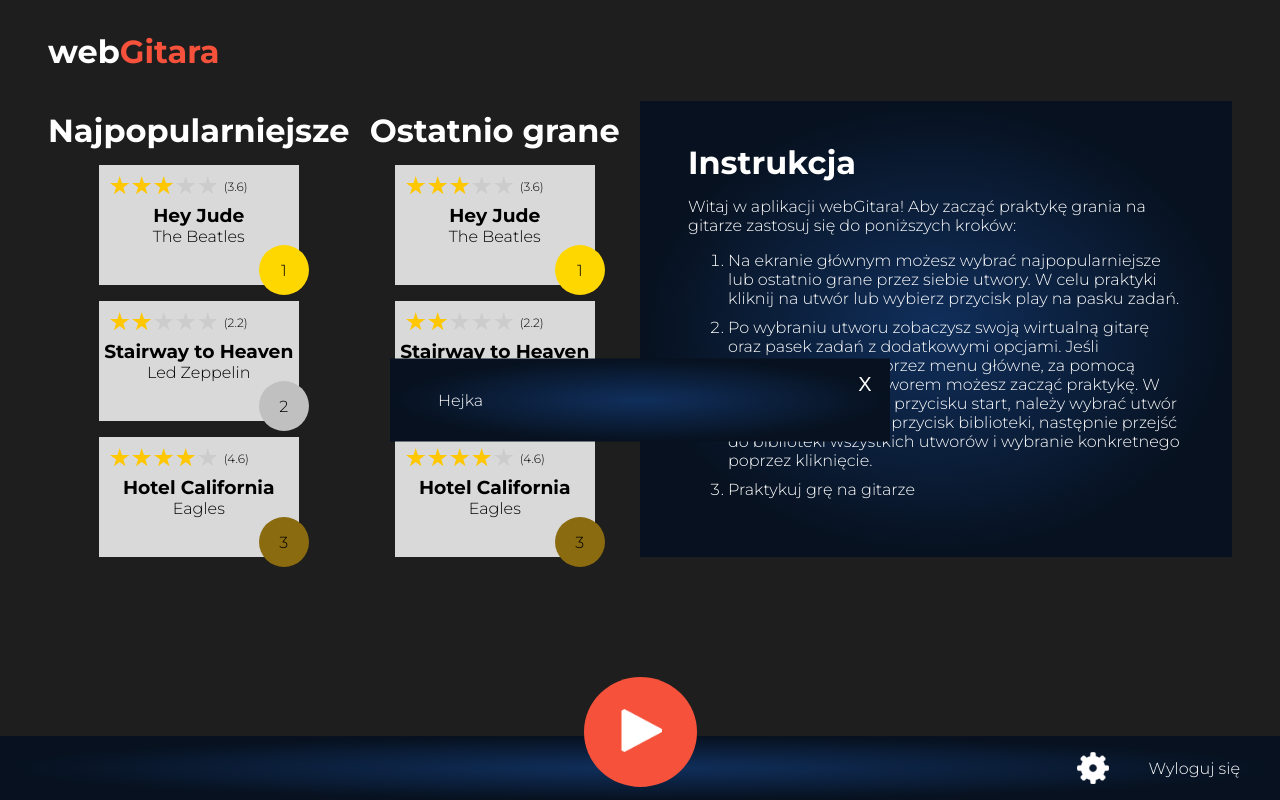
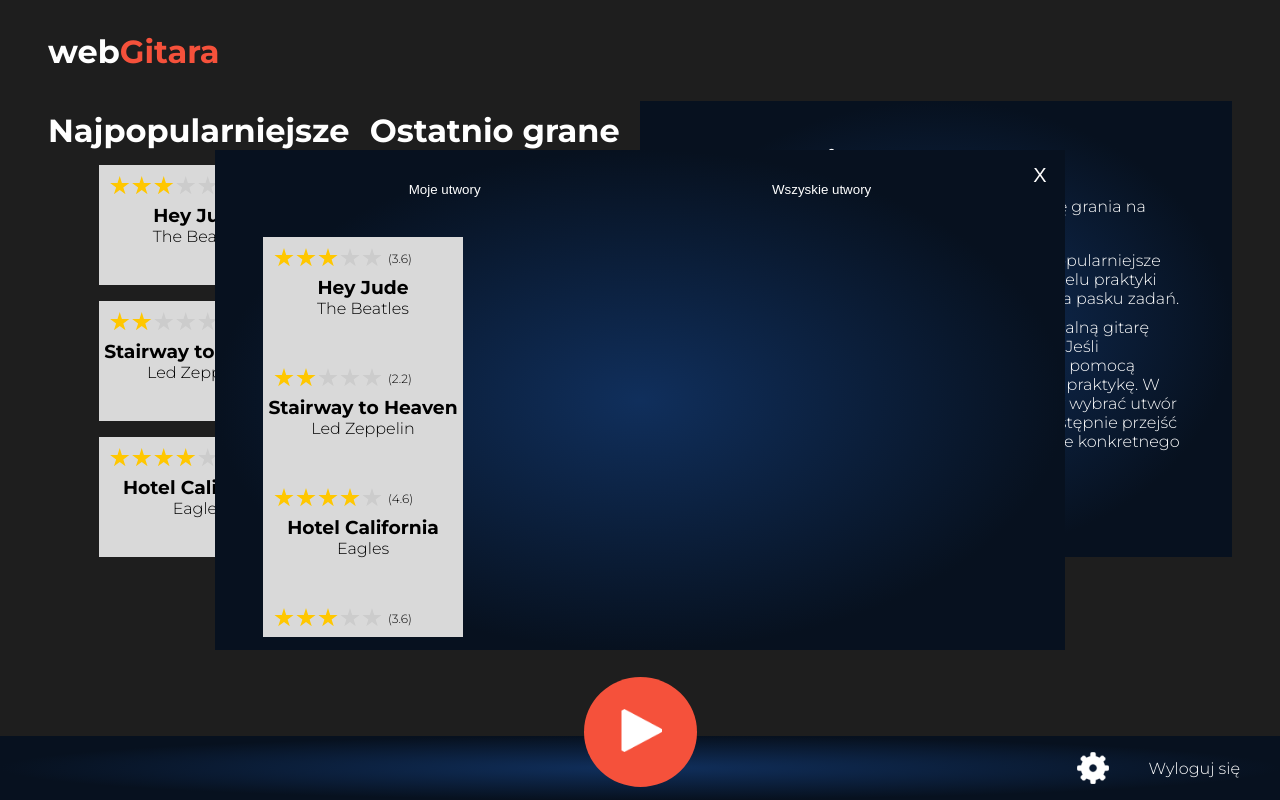
Before and after one commit to Vyekk/webGitara, a React (Create React App) app: page /play/dashboard in a window 1280 px wide. Both pictures are taken after a click on the button 640 px from the left and 731 px from the top of the page. Built offline with nearby package versions, Linux system fonts and the light colour scheme.

Commit message:
Changes for modal content

```diff
--- a/src/components/Modal/Modal.module.scss
+++ b/src/components/Modal/Modal.module.scss
@@ -9,13 +9,13 @@
     }
 }
 .closeableWrapper {
-    position: fixed; // zmieniamy na fixed, aby modal był na środku ekranu
-    top: 50%; // ustawiamy na środku ekranu
-    left: 50%; // ustawiamy na środku ekranu
-    transform: translate(-50%, -50%); // przesuwamy modal o połowę jego wysokości i szerokości, aby był dokładnie na środku
-    width: 80%; // ustawiamy szerokość modala
-    max-width: 500px; // ustawiamy maksymalną szerokość modala
-    height: auto; // ustawiamy wysokość modala
+    position: fixed;
+    top: 50%;
+    left: 50%;
+    transform: translate(-50%, -50%);
+    width: 80%;
+    max-width: 850px;
+    height: 500px;
     z-index: 1000000;
 }
 
@@ -28,6 +28,7 @@
     background: none;
     border: none;
     cursor: pointer;
-    font-size: 20px; // ustawiamy rozmiar fontu
-    color: #fff; // ustawiamy kolor fontu
+    font-size: 20px;
+    color: #fff;
+    z-index: 10000000000000000;
 }
--- a/src/components/Toolbar/Toolbar.module.scss
+++ b/src/components/Toolbar/Toolbar.module.scss
@@ -25,3 +25,28 @@
         margin: 0 20px;
     }
 }
+
+.playTopWrapper {
+    display: flex;
+    flex-wrap: wrap;
+    justify-content:space-around;
+    align-items: center;
+    z-index: 1000000;
+    padding-bottom: 40px;
+    .playButton {
+        position: absolute;
+        bottom: 0;
+        left: calc(50% - 4.2em);
+        margin: 0 0 1em;
+        img {
+            width: 4em;
+        }
+    }
+    .secondOption {
+        margin: 0 20px;
+    }
+}
+.songsWrapper {
+    overflow-y: auto;
+    height: 400px;
+}
--- a/src/components/Toolbar/Toolbar.tsx
+++ b/src/components/Toolbar/Toolbar.tsx
@@ -4,6 +4,7 @@
 import settingsIcon from 'assets/settings-icon.png';
 import { ModalContext } from 'components/Modal/ModalContext';
 import { useContext } from 'react';
+import { SongsList } from 'components/SongsList/SongsList';
 
 type ToolbarProps = {
     hasControls?: boolean;
@@ -12,8 +13,33 @@
 
 const Toolbar = ({ hasControls }: ToolbarProps) => {
     const { openModal, setModal } = useContext(ModalContext);
+    const songsListTest = [
+        { songTitle: 'Hey Jude', author: 'The Beatles', rating: [1, 2, 3, 4, 5, 4, 5, 5], place: 4 },
+        { songTitle: 'Stairway to Heaven', author: 'Led Zeppelin', rating: [1, 1, 2, 2, 2, 5], place: 6 },
+        { songTitle: 'Hotel California', author: 'Eagles', rating: [4, 4, 5, 5, 5], place: 9, liked: true },
+        { songTitle: 'Hey Jude', author: 'The Beatles', rating: [1, 2, 3, 4, 5, 4, 5, 5], place: 4 },
+        { songTitle: 'Stairway to Heaven', author: 'Led Zeppelin', rating: [1, 1, 2, 2, 2, 5], place: 6 },
+        { songTitle: 'Hotel California', author: 'Eagles', rating: [4, 4, 5, 5, 5], place: 9, liked: true },
+        { songTitle: 'Hey Jude', author: 'The Beatles', rating: [1, 2, 3, 4, 5, 4, 5, 5], place: 4 },
+        { songTitle: 'Stairway to Heaven', author: 'Led Zeppelin', rating: [1, 1, 2, 2, 2, 5], place: 6 },
+        { songTitle: 'Hotel California', author: 'Eagles', rating: [4, 4, 5, 5, 5], place: 9, liked: true },
+        { songTitle: 'Hey Jude', author: 'The Beatles', rating: [1, 2, 3, 4, 5, 4, 5, 5], place: 4 },
+        { songTitle: 'Stairway to Heaven', author: 'Led Zeppelin', rating: [1, 1, 2, 2, 2, 5], place: 6 },
+        { songTitle: 'Hotel California', author: 'Eagles', rating: [4, 4, 5, 5, 5], place: 9, liked: true },
+    ];
     const handlePlayButtonClick = () => {
-        setModal(<p>Hejka</p>);
+        const content = (
+            <div>
+                <div className={styles.playTopWrapper}>
+                    <Button transparent>Moje utwory</Button>
+                    <Button transparent>Wszyskie utwory</Button>
+                </div>
+                <div className={styles.songsWrapper}>
+                    <SongsList songs={songsListTest} />
+                </div>
+            </div>
+        );
+        setModal(content);
         openModal();
     };
     return (
```
